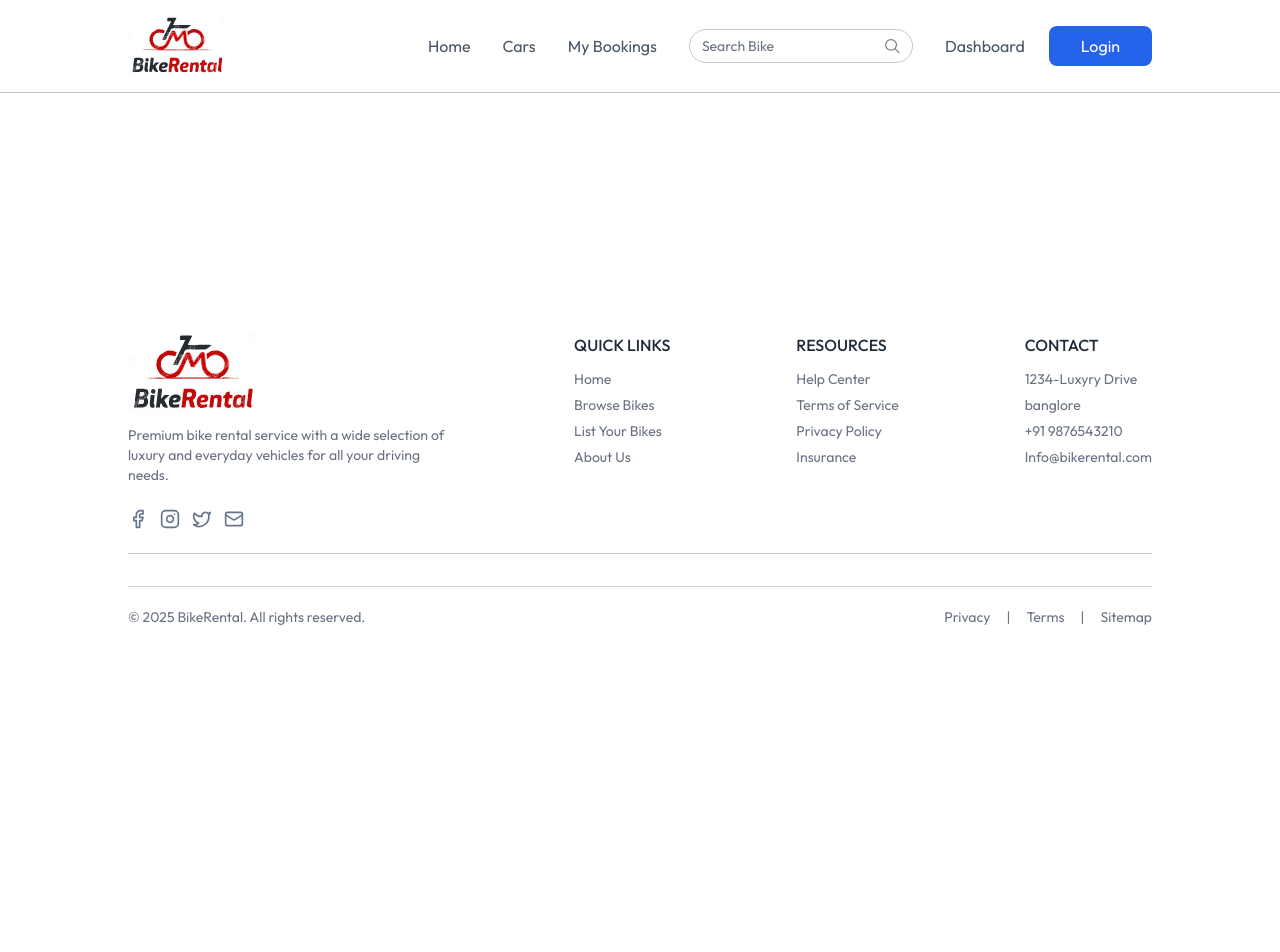
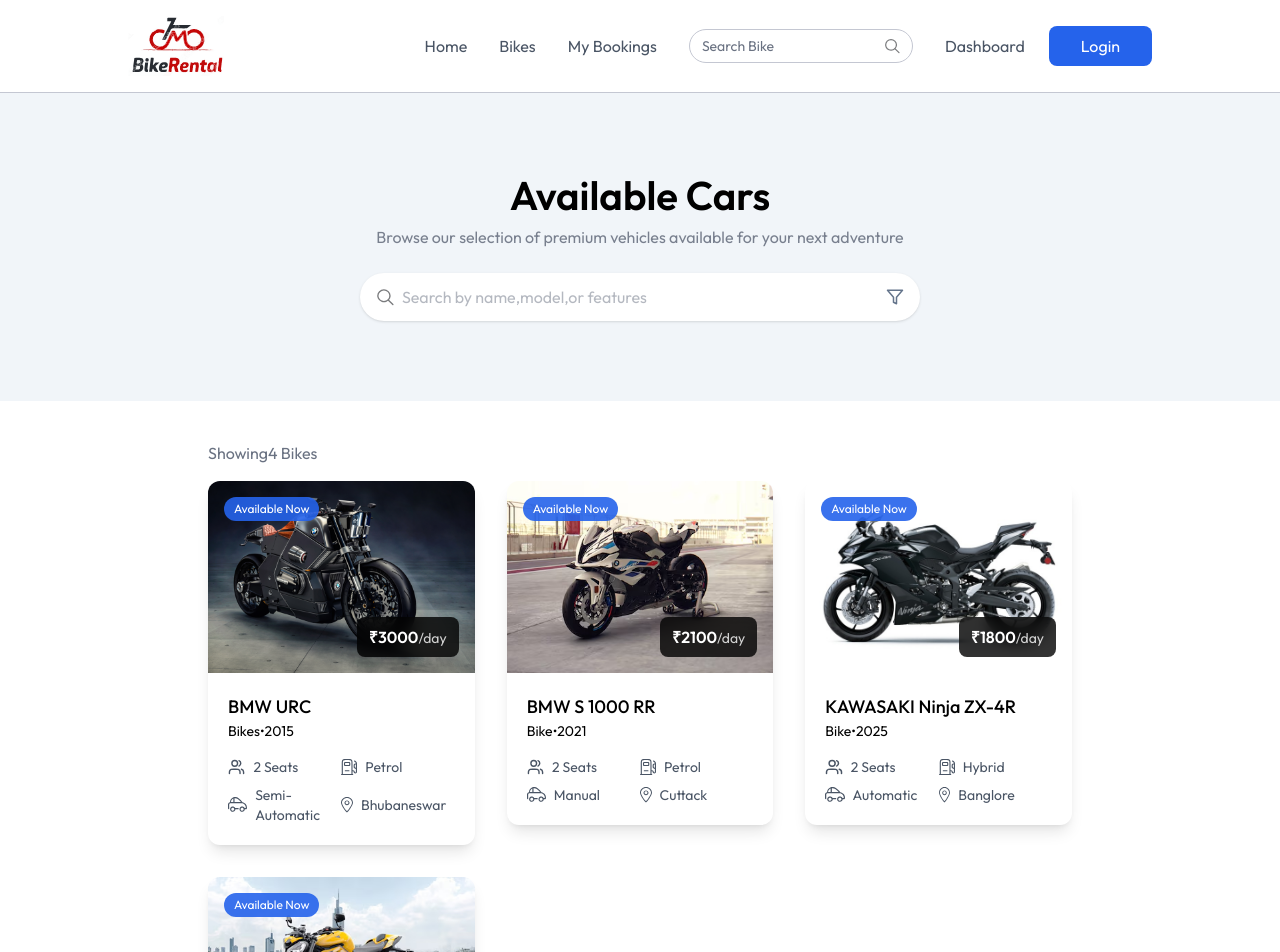
Before and after one commit to Souravshreechandan/Bike_rental, a React (Vite) app in the folder client/: page /bikes in a window 1280 px wide. Shown: the top 952 px of the page. Before the commit the page ends 800 px from the top, so only its background shows below. Built offline with nearby package versions, Linux system fonts and the light colour scheme; a web font is replaced by a local one.

Commit message:
adding bike details

```diff
--- a/client/src/App.jsx
+++ b/client/src/App.jsx
@@ -19,10 +19,11 @@
 
       <Routes>
         <Route path='/' element={<Home/>} />
-        <Route path='/bike-details/:id' element={<BikeDetails/>} />
+        <Route path='/bike_details/:id' element={<BikeDetails/>} />
         <Route path='/bikes' element={<Bikes/>} />
         <Route path='/my_bookings' element={<MyBookings/>} />
       </Routes>
+
 
       {!isOwnerPath && <Footer/>}
     </>
--- a/client/src/assets/assets.js
+++ b/client/src/assets/assets.js
@@ -90,7 +90,7 @@
 
 export const menuLinks = [
     { name: "Home", path: "/" },
-    { name: "Cars", path: "/cars" },
+    { name: "Bikes", path: "/bikes" },
     { name: "My Bookings", path: "/my-bookings" },
 ]
 
@@ -124,7 +124,7 @@
         "pricePerDay": 3000,
         "location": "Bhubaneswar",
         "description": "The  BMW Urban Racer Concept is a mid-size luxury Bike produced by BMW. The Urban Racer Concept made its debut in 2015",
-        "isAvaliable": true,
+        "isAvailable": true,
         "createdAt": "2025-04-16T07:26:56.215Z",
     },
     {
@@ -141,7 +141,7 @@
         "pricePerDay": 2100,
         "location": "Cuttack",
         "description": "The BMW S 1000 RR is a litre-class sportbike designed for track-ready performance with everyday usability. First introduced globally in 2009 as a homologation model for World Superbike competition.",
-        "isAvaliable": true,
+        "isAvailable": true,
         "createdAt": "2025-04-16T08:33:57.993Z",
     },
     {
@@ -158,7 +158,7 @@
         "pricePerDay": 1800,
         "location": "Banglore",
         "description": "The Kawasaki Ninja ZX-4R is a fully faired supersport motorcycle positioned in the premium sub-500cc segment, known for being the smallest capacity four-cylinder bike currently available in India.",
-        "isAvaliable": true,
+        "isAvailable": true,
         "createdAt": "2025-04-16T08:34:39.592Z",
     },
     {
@@ -175,7 +175,7 @@
         "pricePerDay": 2099,
         "location": "Hydrabad",
         "description": "The Triumph Street Triple 765 continues its position as a benchmark in the middleweight streetfighter segment. The 2023 model year brought notable updates in styling, hardware, and electronics.",
-        "isAvaliable": true,
+        "isAvailable": true,
         "createdAt": "2025-04-17T06:15:47.318Z",
     }
 ];
@@ -183,7 +183,7 @@
 export const dummyMyBookingsData = [
     {
         "_id": "68482bcc98eb9722b7751f70",
-        "car": dummyBikeData[0],
+        "bike": dummyBikeData[0],
         "user": "6847f7cab3d8daecdb517095",
         "owner": "6847f7cab3d8daecdb517095",
         "pickupDate": "2025-06-13T00:00:00.000Z",
@@ -194,7 +194,7 @@
     },
     {
         "_id": "68482bb598eb9722b7751f60",
-        "car": dummyBikeData[1],
+        "bike": dummyBikeData[1],
         "user": "6847f7cab3d8daecdb517095",
         "owner": "67fe3467ed8a8fe17d0ba6e2",
         "pickupDate": "2025-06-12T00:00:00.000Z",
@@ -205,7 +205,7 @@
     },
     {
         "_id": "684800fa0fb481c5cfd92e56",
-        "car": dummyBikeData[2],
+        "bike": dummyBikeData[2],
         "user": "6847f7cab3d8daecdb517095",
         "owner": "67fe3467ed8a8fe17d0ba6e2",
         "pickupDate": "2025-06-11T00:00:00.000Z",
@@ -216,7 +216,7 @@
     },
     {
         "_id": "6847fe790fb481c5cfd92d94",
-        "car": dummyBikeData[3],
+        "bike": dummyBikeData[3],
         "user": "6847f7cab3d8daecdb517095",
         "owner": "6847f7cab3d8daecdb517095",
         "pickupDate": "2025-06-11T00:00:00.000Z",
--- /dev/null
+++ b/client/src/components/Loder.jsx
@@ -0,0 +1,12 @@
+import React from 'react'
+
+const Loder = () => {
+  return (
+    <div className='flex justify-center items-center h-[80vh]'>
+        <div className='animate-spin rounded-full h-14 w-14 border-4 border-gray-300 border-t-primary'>
+        </div>
+    </div>
+  )
+}
+
+export default Loder
--- a/client/src/pages/BikeDetails.jsx
+++ b/client/src/pages/BikeDetails.jsx
@@ -1,11 +1,107 @@
-import React from 'react'
+import React, { useEffect, useState } from 'react'
+import { useNavigate, useParams } from 'react-router-dom'
+import { assets, dummyBikeData } from '../assets/assets'
+import Loder from '../components/Loder'
 
 const BikeDetails = () => {
-  return (
-    <div>
+  const {id}=useParams()
+  const navigate = useNavigate()
+  const [bike,setBike]=useState(null)
+  const currency = import.meta.env.VITE_CURRENCY
 
+  const handelSubmit = async(e)=>{
+    e.preventDefault();
+  }
+
+  useEffect(()=>{
+    setBike(dummyBikeData.find(bike => bike._id === id))
+  },[id])
+
+  return bike ? (
+
+    <div className='px-6 md:px-16 lg:px-24 xl:px-32 mt-16'>
+      <button onClick={()=>navigate(-1)} className='flex items-center gap-2 mb-6 text-gray-500
+       cursor-pointer'>
+        <img src={assets.arrow_icon} alt="" className='rotate-180 opacity-65'/>
+        Back to all bikes
+      </button>
+       <div className='grid grid-cols-1 lg:grid-cols-3 gap-8 lg:gap-12'>
+        {/*Left:Bike Image & Details*/}
+        <div className='lg:col-span-2'>
+          <img src={bike.image} alt="" className='w-full h-auto md:max-h-100 object-cover
+          rounded-xl mb-6 shadow-md'/>
+          <div className='space-y-6'>
+            <div>
+              <h1 className='text-3xl font-bold'>{bike.brand} {bike.model}</h1>
+              <p className='text-gray-500 text-lg'>{bike.category} • {bike.year}</p>
+            </div>
+            <hr className='border-borderColor my-6'/>
+
+            <div className='grid grid-cols-2 sm:grid-cols-4 gap-4'>
+              {[
+                {icon:assets.users_icon,text: `${bike.seating_capacity}Seats`},
+                {icon: assets.fuel_icon, text:bike.fuel_type},
+                {icon: assets.car_icon, text:bike.transmission},
+                {icon: assets.location_icon, text:bike.location},
+              ].map(({icon,text})=>(
+                <div key={text} className='flex flex-col items-center bg-light p-4 rounded-lg'>
+                  <img src={icon} alt="" className='h-5 mb-2' />
+                  {text}
+                </div>
+              ))}
+            </div>
+            {/*Description*/}
+            <div>
+              <h1 className='text-xl font-medium mb-3'>Description</h1>
+              <p className='text-gray-500'>{bike.description}</p>
+            </div>
+            {/*Features */}
+            <div>
+              <h1 className='text-xl font-medium mb-3'>Features</h1>
+              <ul className='grid grid-cols-1 sm:grid-cols-2 gap-2'>
+                {
+                  ["GPS","Bluetooth"].map((item)=>(
+                    <li key={item} className='flex items-center text-gray-500'>
+                      <img src={assets.check_icon} className='h-4 mr-2' alt="" />
+                      {item}
+                    </li>
+                  ))
+                }
+              </ul>
+            </div>
+          </div>
+        </div>
+
+        {/*Right:Bike Image & Details*/}
+
+        <form onSubmit={handelSubmit} className='shadow-lg h-max sticky top-18 rounded-xl p-6 space-y-6 text-gray-500'>
+          <p className='flex items-center justify-between text-2x text-gray-800 font-semibold'>
+            {currency} {bike.pricePerDay} <span className='text-base text-gray-400\ font-normal'>
+              per day</span></p>
+
+          <hr className='border-borderColor my-6'/>
+
+          <div>
+            <label htmlFor='pickup-date'>Pickup Date</label>
+            <input type="date" className='border border-borderColor px-3 py-2 rounded-lg'
+            required id='pickup-date' min={new Date().toISOString(). split('T')[0]} />
+          </div>
+
+          <div>
+            <label htmlFor='pickup-date'>Return Date</label>
+            <input type="date" className='border border-borderColor px-3 py-2 rounded-lg'
+            required id='return-date' min={new Date().toISOString(). split('T')[0]} />
+          </div>
+
+          <button className='w-full bg-primary hover:bg-primary-dull transition-all
+          py-3 font-medium text-white rounded-xl cursor-pointer'>Book Now</button>
+
+          <p className='text-center text-sm'>We are also accepted cradit card</p>
+
+        </form>
+      </div>
     </div>
-  )
+  ): <Loder/>
 }
 
 export default BikeDetails
--- a/client/src/pages/Bikes.jsx
+++ b/client/src/pages/Bikes.jsx
@@ -1,9 +1,43 @@
-import React from 'react'
+import React, { useState } from 'react'
+import Title from '../components/Title'
+import { assets, dummyBikeData } from '../assets/assets'
+import BikeCard from '../components/BikeCard'
 
 const Bikes = () => {
+
+  const [input,setInput]= useState('')
   return (
     <div>
+      <div className='flex flex-col items-center py-20 bg-light max-md:px-4'>
+        <Title title='Available Cars' subTitle='Browse our selection of premium
+        vehicles available for your next adventure'/>
 
+        <div className='flex items-center bg-white px-4 mt-6 max-w-140 w-full h-12 rounded-full shadow'>
+          <img src={assets.search_icon} alt="" className='w-4.5 h-4.5 mr-2' />
+
+          <input onClick={(e)=>setInput(e.target.value)} value={input} type="text"
+          placeholder='Search by name,model,or features'
+          className='w-full h-full outline-none text-gray-500'/>
+
+          <img src={assets.filter_icon} alt="" className='w-4.5 h-4.5 ml-2' />
+        </div>
+      </div>
+
+      <div className='px-6 md:px-16 lg:px-24 xl:px-32 mt-10'>
+        <p className='text-gray-500 xl:px-20 max-w-7xl mx-auto'>Showing
+          {dummyBikeData.length} Bikes</p>
+
+          <div className='grid grid-cols-1 sm:grid-cols-2 lg:grid-cols-3 gap-8 mt-4
+          xl:px-20 max-w-7xl mx-auto'>
+          {dummyBikeData.map((bike,index)=>(
+
+            <div key={index}>
+
+              <BikeCard bike={bike}/>
+            </div>
+        ))}
+          </div>
+      </div>
     </div>
   )
 }
```
